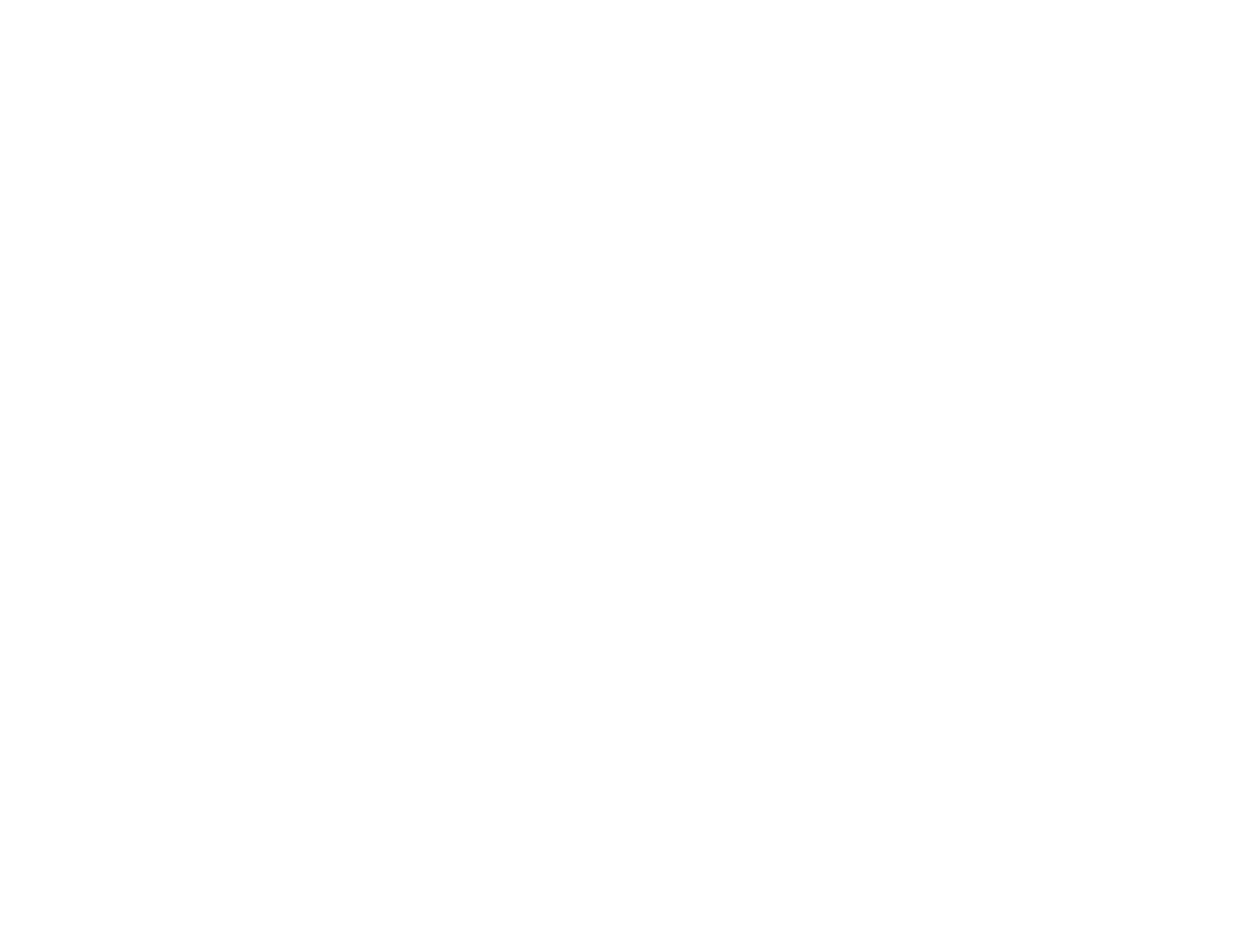
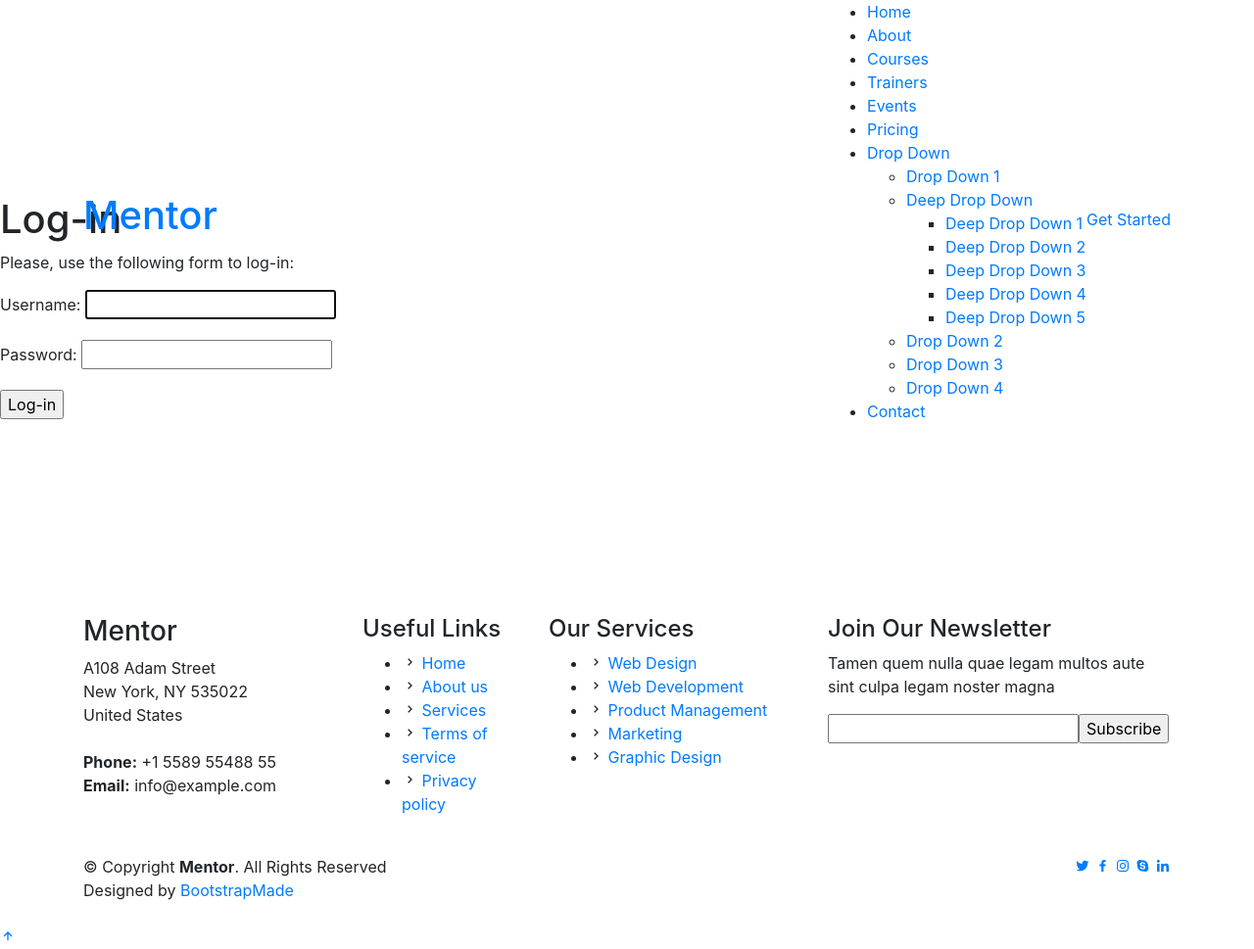
Before and after one commit to AhmedAhmedFekry/e_learning-, a Django app: page /accounts/login/ in a window 1280 px wide. Before the commit the page is empty. Shown: the whole page at 98% size. Before the commit the page ends 800 px from the top, so only its background shows below. Run offline with Django 3.2, Linux system fonts and the light colour scheme; some libraries are stand-ins or nearby versions.

Commit message:
create login and logout pages

```diff
--- a/templates/base/base.html
+++ b/templates/base/base.html
@@ -37,7 +37,7 @@
   ======================================================== -->
 </head>
 
-<body>
+<body style="margin-top: 200px;">
 
   <!-- ======= Header ======= -->
   <header id="header" class="fixed-top" >
--- a/templates/registration/login.html
+++ b/templates/registration/login.html
@@ -0,0 +1,22 @@
+{% extends "base/base.html" %}
+
+{% block title %}Log-in{% endblock %}
+
+{% block content %}
+  <h1>Log-in</h1>
+  <div class="module">
+    {% if form.errors %}
+      <p>Your username and password didn't match. Please try again.</p>
+    {% else %}
+      <p>Please, use the following form to log-in:</p>
+    {% endif %}
+    <div class="login-form">
+      <form action="{% url 'login' %}" method="post">
+        {{ form.as_p }}
+        {% csrf_token %}
+        <input type="hidden" name="next" value="{{ next }}" />
+        <p><input type="submit" value="Log-in"></p>
+      </form>
+    </div>
+  </div>
+{% endblock %}
```
Also changed, not shown: templates/registration/logged_out.html (+11 -0 lines), db.sqlite3.
